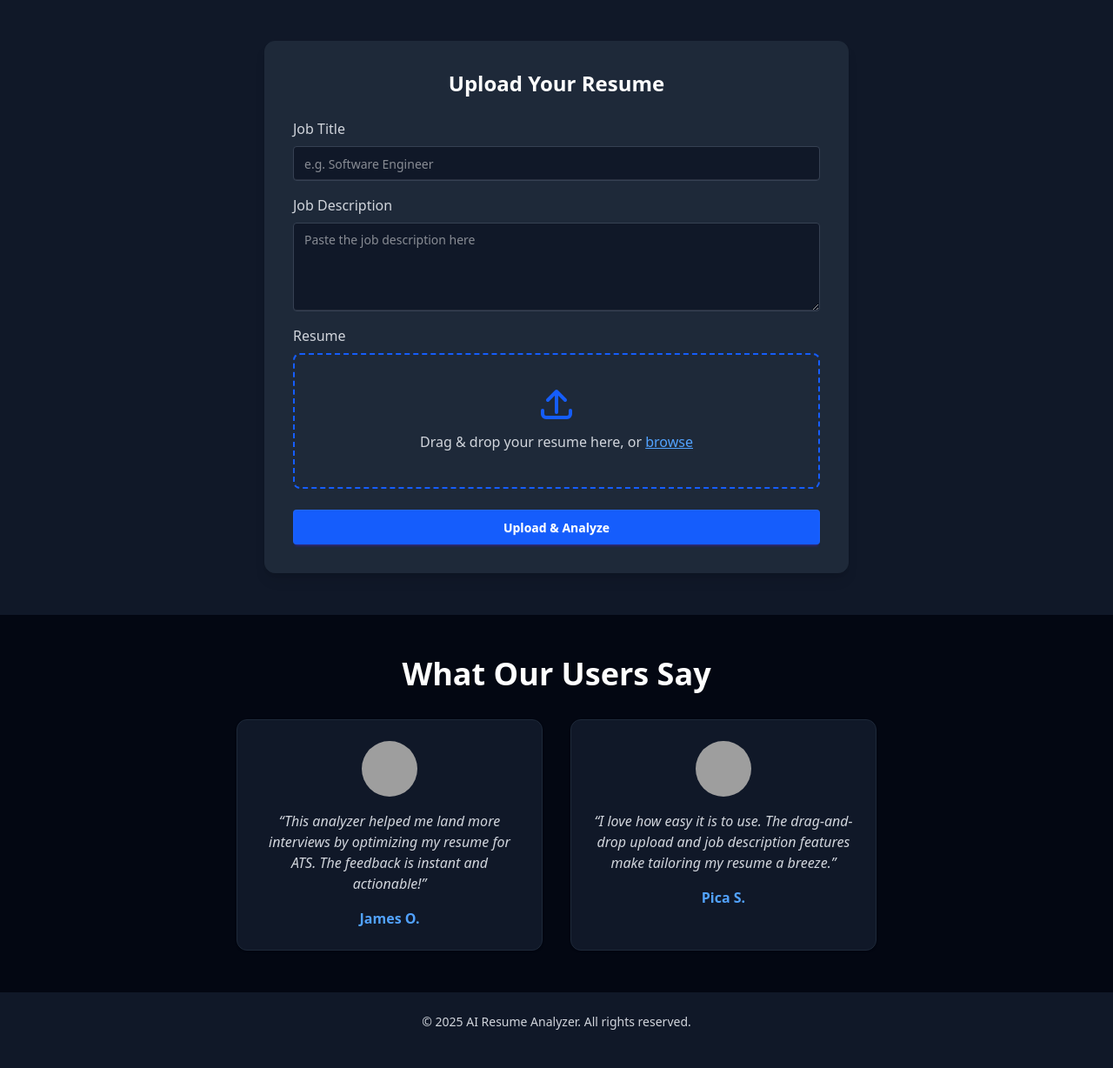
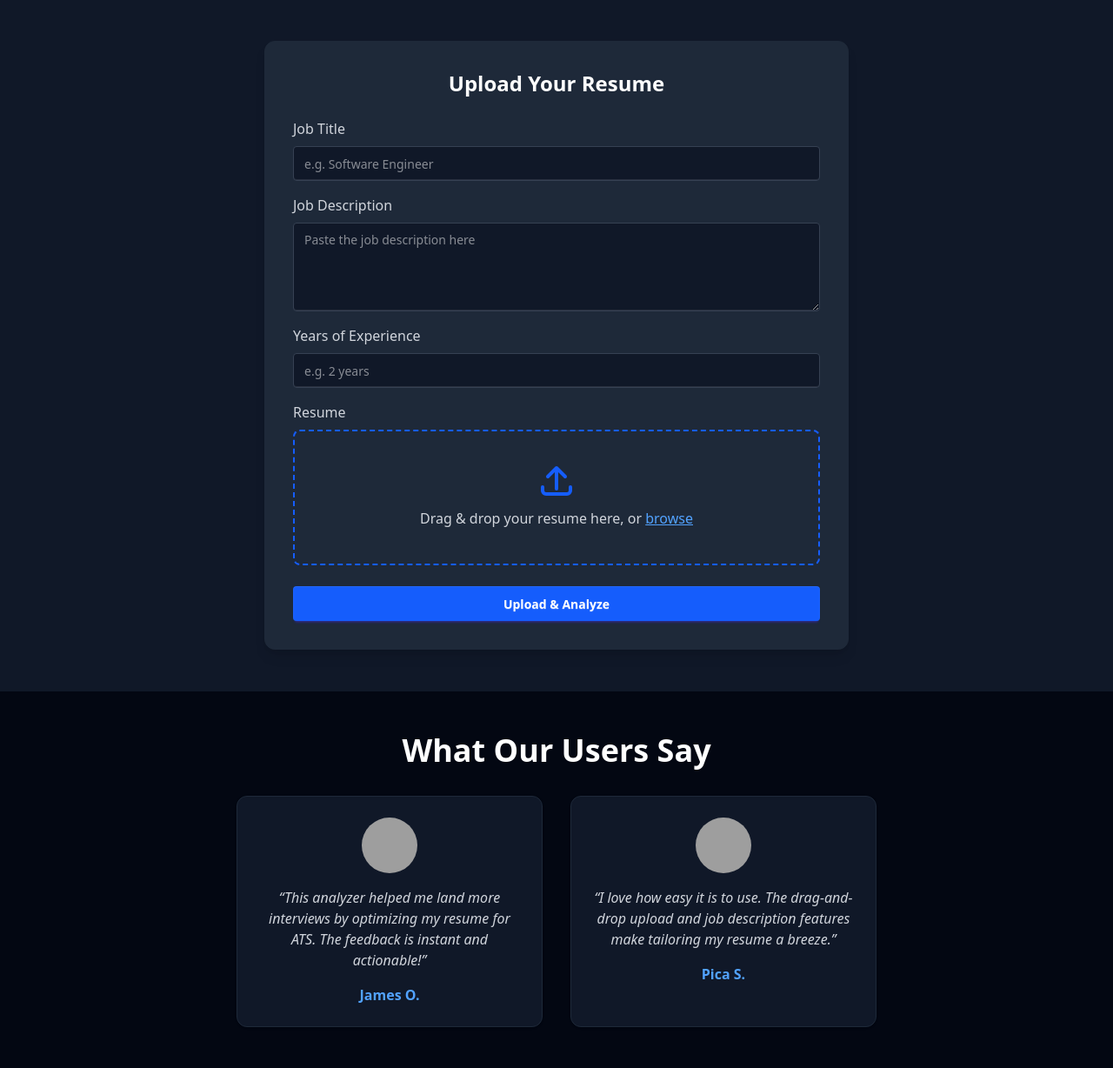
Before and after one commit to Des331150/perfectpitch, a Django app: page / in a window 1280 px wide. Shown: the part 915-2143 px from the top of the page at 87% size. Before the commit the page ends 2099 px from the top, so only its background shows below. Run offline with Django 5.2, Linux system fonts and the light colour scheme; style sheets or scripts are compiled from the project's sources; some libraries are stand-ins or nearby versions; grey boxes are pictures that could not be loaded.

Commit message:
added a new section to the upload resume form which is years of experience

```diff
--- a/perfect_pitch/pitch/templates/homepage.html
+++ b/perfect_pitch/pitch/templates/homepage.html
@@ -59,6 +59,12 @@
                     class="textarea textarea-bordered w-full bg-gray-900 text-white border-gray-700"
                     placeholder="Paste the job description here"></textarea>
             </div>
+            <div class="mb-4">
+                <label class="block text-gray-300 mb-2" for="years-of-experience">Years of Experience</label>
+                <input id="years-of-experience" name="years-of-experience" type="text"
+                    class="input input-bordered w-full bg-gray-900 text-white border-gray-700"
+                    placeholder="e.g. 2 years" />
+            </div>
             <div class="mb-6">
                 <label class="block text-gray-300 mb-2">Resume</label>
                 <div
```
